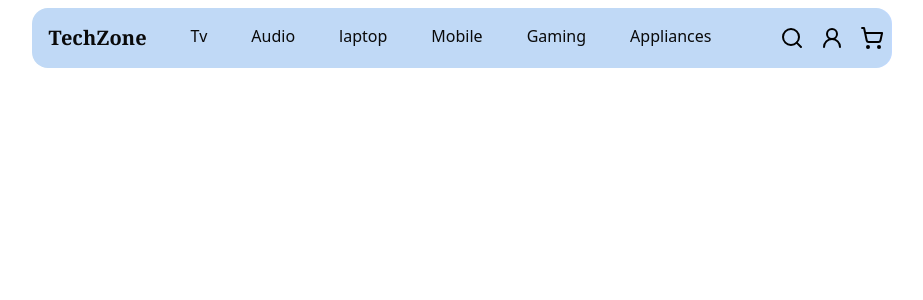
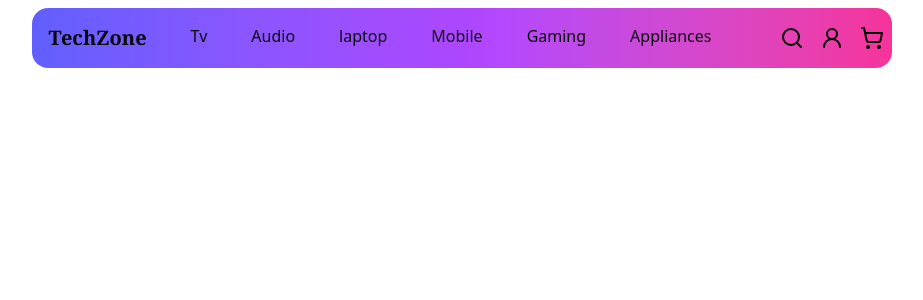
Before and after one commit to mrejo11/Ecommerce-Store, a Next.js app: page / in a window 1280 px wide. Shown: the top 300 px of the page, without its empty margins (178-1101 px from the left). Built offline with nearby package versions, Linux system fonts and the light colour scheme.

Commit message:
addColorToNavBar

```diff
--- a/src/app/components/NavbarItems.tsx
+++ b/src/app/components/NavbarItems.tsx
@@ -25,7 +25,7 @@ export default function NavbarItems() {
     transition={{duration:0.5}}
     >
         {/* menu */}
-        <div className="bg-blue-500/30 backdrop-sepia  flex flex-col w-full md:w-auto md:flex-row gap-4 md:gap-7 p-2 rounded-2xl ">
+        <div className="bg-gradient-to-r from-indigo-500 via-purple-500 to-pink-500 backdrop-sepia  flex flex-col w-full md:w-auto md:flex-row gap-4 md:gap-7 p-2 rounded-2xl ">
           <div className="flex items-center md:hidden ">
             <div onClick={() => setIsOpen(!isOpen)}>
               <Menu />
```
